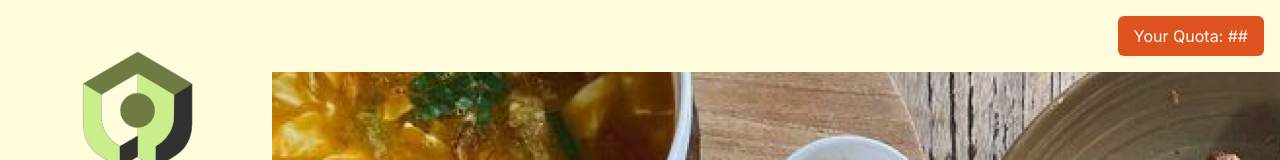
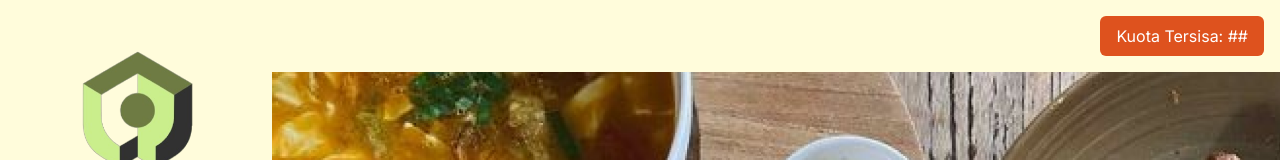
Before and after one commit to nadiraaraa/LSTI, a Next.js app in the folder smart-dormitory/: page / in a window 1280 px wide. Shown: the top 160 px of the page. Built offline with nearby package versions, Linux system fonts and the light colour scheme.

Commit message:
bingung brot rename2

```diff
--- a/smart-dormitory/src/app/components/Header.tsx
+++ b/smart-dormitory/src/app/components/Header.tsx
@@ -14,7 +14,7 @@ const Header: FC<HeaderIn> = ({role}) => {
                     {/* {role == "user" ? */}
                     <div className="box bg-[#DE521E] rounded-md px-4 py-2 h-fit right-4 align-middle text-center">
                     <p className='text-white'>
-                        Your Quota: ##
+                        Kuota Tersisa: ##
                     </p>
                     </div>
                     {/* :
```
Also changed, not shown: smart-dormitory/src/app/auth/page.tsx (renamed from smart-dormitory/src/app/Masuk/page.tsx), smart-dormitory/src/app/bundles/Submitted/page.tsx (renamed from smart-dormitory/src/app/Kuota/Submitted/page.tsx), smart-dormitory/src/app/bundles/page.tsx (renamed from smart-dormitory/src/app/Kuota/page.tsx), smart-dormitory/src/app/menu/TambahMenu/Submitted/page.tsx (renamed from smart-dormitory/src/app/TambahMenu/Submitted/page.tsx), smart-dormitory/src/app/menu/TambahMenu/page.tsx (renamed from smart-dormitory/src/app/TambahMenu/page.tsx), smart-dormitory/src/app/menu/order/Submitted/page.tsx (renamed from smart-dormitory/src/app/Pesan/Submitted/page.tsx), smart-dormitory/src/app/menu/order/page.tsx (renamed from smart-dormitory/src/app/Pesan/page.tsx), smart-dormitory/src/app/order/page.tsx (renamed from smart-dormitory/src/app/LihatPesanan/page.tsx), smart-dormitory/src/app/profile/page.tsx (renamed from smart-dormitory/src/app/Profil/page.tsx).
